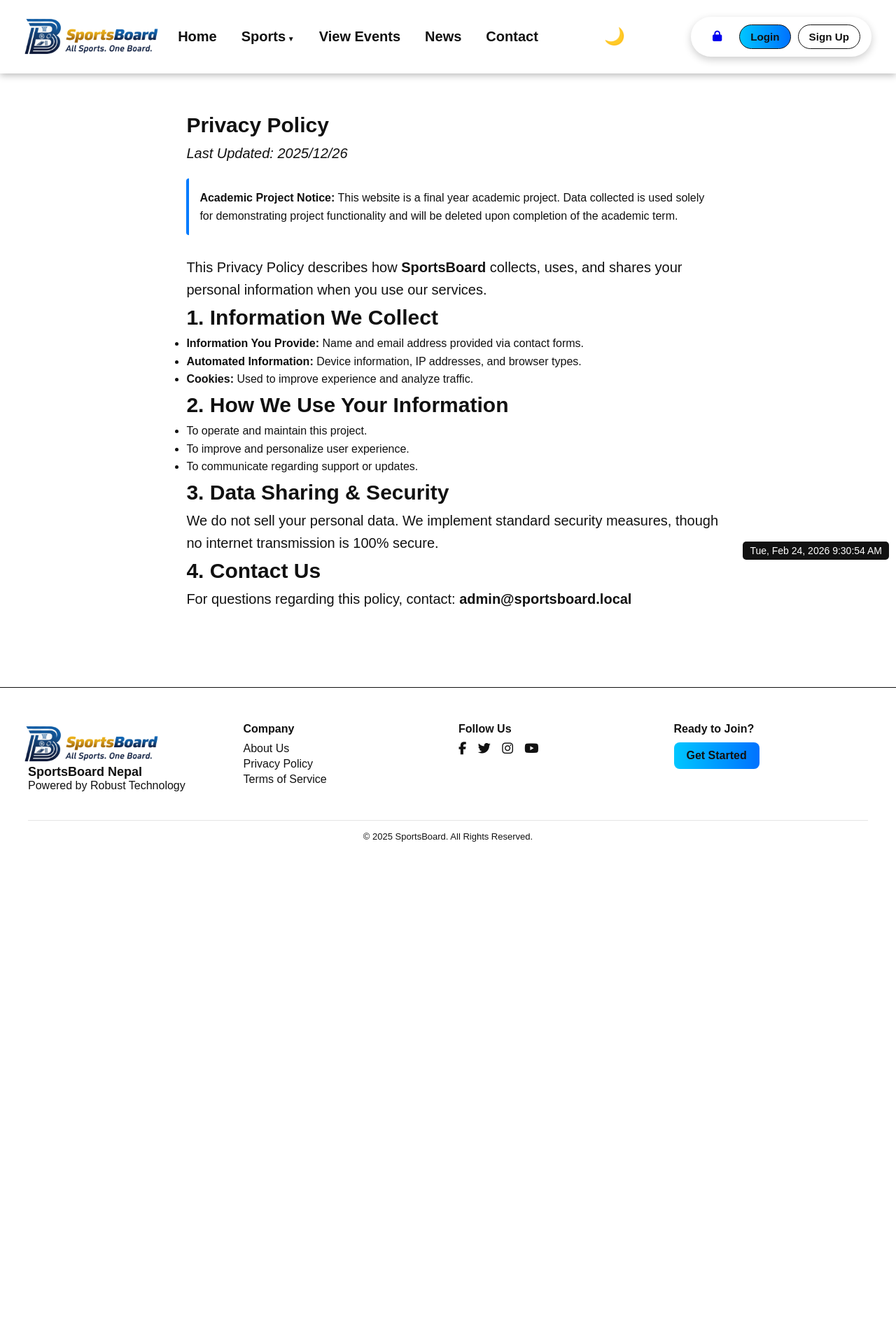
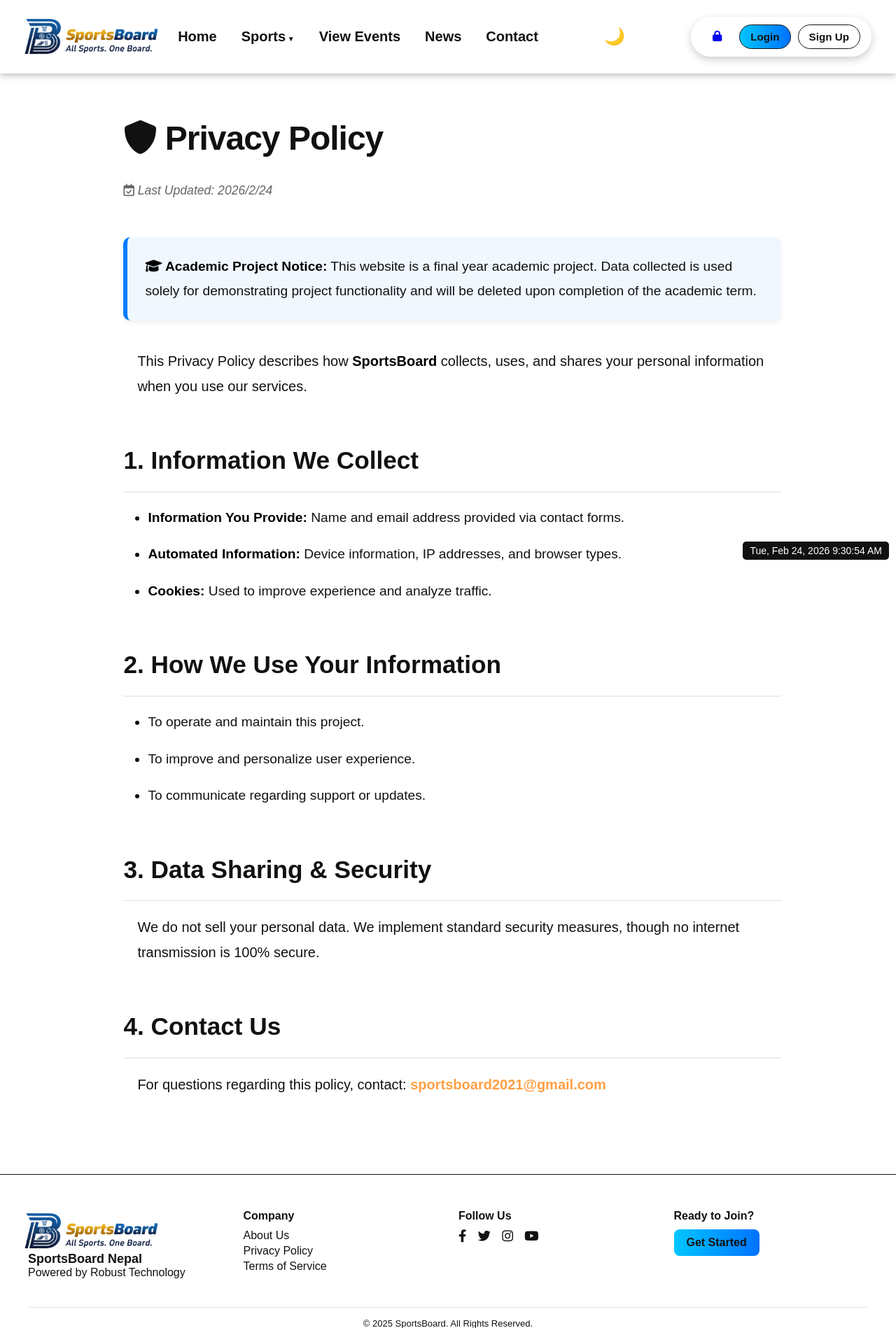
Before and after one commit to AnujaLamichhane/SportsBoard, a Django app: page /privacy/ in a window 1280 px wide. Shown: the top 1898 px of the page at 70% size. Before the commit the page ends 1203 px from the top, so only its background shows below. Run offline with Django 5.2, Linux system fonts and the light colour scheme; data that the repository does not hold is empty; some libraries are stand-ins or nearby versions.

Commit message:
homepae news,privacy,term and contact css

```diff
--- a/homepage/templates/homepage/privacy.html
+++ b/homepage/templates/homepage/privacy.html
@@ -1,43 +1,18 @@
 {% extends "homepage/base.html" %}
+{% load static %}
 
-{% block title %}Privacy Policy | [SportsBoard]{% endblock %}
+{% block title %}Privacy Policy | SportsBoard{% endblock %}
 
 {% block content %}
-<style>
-    .privacy-container {
-        max-width: 800px;
-        margin: 40px auto;
-        padding: 20px;
-        line-height: 1.6;
-        color: var(--text-color);
-    }
-    .privacy-container h1, .privacy-container h2 {
-        color: var(--text-color);
-        font-size: 30px;
-    }
-     .privacy-container p{
-        font-size: 20px;
-     }
-    .academic-notice {
-        background-color: var(--bg-color);
-        border-left: 4px solid #007bff;
-        padding: 15px;
-        margin-bottom: 30px;
-        border-radius: 4px;
-    }
-    .update-date {
-        font-style: italic;
-        color: var(--text-color);
-        margin-bottom: 20px;
-    }
-</style>
+<link rel="stylesheet" href="https://cdnjs.cloudflare.com/ajax/libs/font-awesome/6.0.0/css/all.min.css">
+<link rel="stylesheet" type="text/css" href="{% static 'css/privacy.css' %}">
 
 <div class="privacy-container">
-    <h1>Privacy Policy</h1>
-    <p class="update-date">Last Updated: 2025/12/26</p>
+    <h1><i class="fas fa-shield-alt"></i> Privacy Policy</h1>
+    <span class="update-date"><i class="far fa-calendar-check"></i> Last Updated: 2026/2/24</span>
 
     <div class="academic-notice">
-        <strong>Academic Project Notice:</strong> This website is a final year academic project. Data collected is used solely for demonstrating project functionality and will be deleted upon completion of the academic term.
+        <strong><i class="fas fa-graduation-cap"></i> Academic Project Notice:</strong> This website is a final year academic project. Data collected is used solely for demonstrating project functionality and will be deleted upon completion of the academic term.
     </div>
 
     <p>This Privacy Policy describes how <strong>SportsBoard</strong> collects, uses, and shares your personal information when you use our services.</p>
@@ -60,6 +35,13 @@
     <p>We do not sell your personal data. We implement standard security measures, though no internet transmission is 100% secure.</p>
 
     <h2>4. Contact Us</h2>
-    <p>For questions regarding this policy, contact: <strong> admin@sportsboard.local</strong></p>
+    <p>
+        For questions regarding this policy, contact:
+        <strong>
+            <a href="mailto:sportsboard2021@gmail.com" class="mail-link">
+                sportsboard2021@gmail.com
+            </a>
+        </strong>
+    </p>
 </div>
 {% endblock %}
--- /dev/null
+++ b/static/css/privacy.css
@@ -0,0 +1,81 @@
+/* static/privacy.css */
+
+.privacy-container {
+    max-width: 1000px; /* Increased width for larger text */
+    margin: 60px auto;
+    padding: 0 30px;
+    line-height: 1.8;
+    color: var(--text-color, #333);
+    font-family: 'Segoe UI', Roboto, Helvetica, Arial, sans-serif;
+}
+
+.privacy-container h1 {
+    font-size: 3rem; /* Larger Title */
+    margin-bottom: 1rem;
+    font-weight: 800;
+    letter-spacing: -1px;
+}
+
+.privacy-container h2 {
+    font-size: 2.2rem; /* Larger Section Headers */
+    margin-top: 3.5rem;
+    margin-bottom: 1.2rem;
+    font-weight: 700;
+    border-bottom: 2px solid #eee;
+    padding-bottom: 12px;
+}
+
+.privacy-container p {
+    font-size: 1.25rem; /* Base paragraph text */
+    margin-bottom: 2rem;
+    margin-left: 20px;
+}
+
+.academic-notice {
+    background-color: #f0f7ff;
+    border-left: 6px solid #007bff;
+    padding: 25px;
+    margin: 40px 0;
+    border-radius: 10px;
+    font-size: 1.2rem; /* Slightly larger notice text */
+    box-shadow: 0 4px 6px rgba(0,0,0,0.05);
+}
+
+.update-date {
+    font-size: 1.1rem;
+    font-style: italic;
+    color: #666;
+    margin-bottom: 50px;
+    display: block;
+}
+
+.privacy-container ul {
+    margin-bottom: 2rem;
+    padding-left: 35px;
+}
+
+.privacy-container li {
+    margin-bottom: 18px; /* Increased spacing between items */
+    font-size: 1.2rem;
+}
+
+.privacy-container strong {
+    color: #000;
+}
+
+
+/* Mail Link Styles */
+.privacy-container a.mail-link {
+    color: #ff9f43;
+    text-decoration: none;
+    transition: all 0.3s ease; /* Smooth transition for the hover effect */
+    border-bottom: 2px solid transparent; /* Prepare for a bottom border effect */
+}
+
+/* Hover Effect */
+.privacy-container a.mail-link:hover {
+    color:  #e67e22; /* Darker blue on hover */
+    text-decoration: none;
+    border-bottom: 2px solid  #e67e22; /* Adds a nice underline on hover */
+    opacity: 0.8;
+}
```
Also changed, not shown: homepage/templates/homepage/contact.html (+41 -10 lines), homepage/templates/homepage/terms.html (+10 -27 lines), news/static/css/style.css (+65 -9 lines), news/templates/news/index.html (+24 -14 lines), static/css/terms.css (added, +70 -0 lines).
